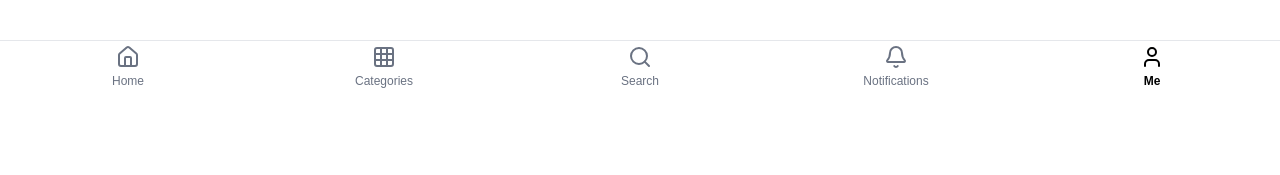
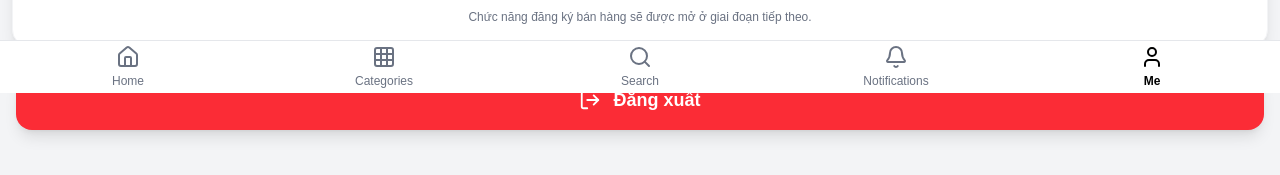
Before and after one commit to Titi-shop/titi.banluu, a Next.js app: page /account in a window 1280 px wide. Shown: the part 707-882 px from the top of the page. Built offline with nearby package versions, Linux system fonts and the light colour scheme; no server answers; sample sign-in values are in the browser's storage.

Commit message:
Update page.tsx

```diff
--- a/app/account/page.tsx
+++ b/app/account/page.tsx
@@ -10,23 +10,15 @@ import CustomerMenu from "@/components/customerMenu";
 
 export default function AccountPage() {
   const router = useRouter();
-  const { user, piReady, logout } = useAuth();
+  const { user, loading, logout } = useAuth();
 
   useEffect(() => {
-    if (piReady && !user) {
+    if (!loading && !user) {
       router.replace("/pilogin");
     }
-  }, [piReady, user, router]);
+  }, [loading, user, router]);
 
-  if (!piReady) {
-    return (
-      <main className="min-h-screen flex items-center justify-center text-gray-500">
-        ⏳ Đang khởi tạo Pi…
-      </main>
-    );
-  }
-
-  if (!user) {
+  if (loading || !user) {
     return (
       <main className="min-h-screen flex items-center justify-center text-gray-500">
         ⏳ Đang xác thực…
```
